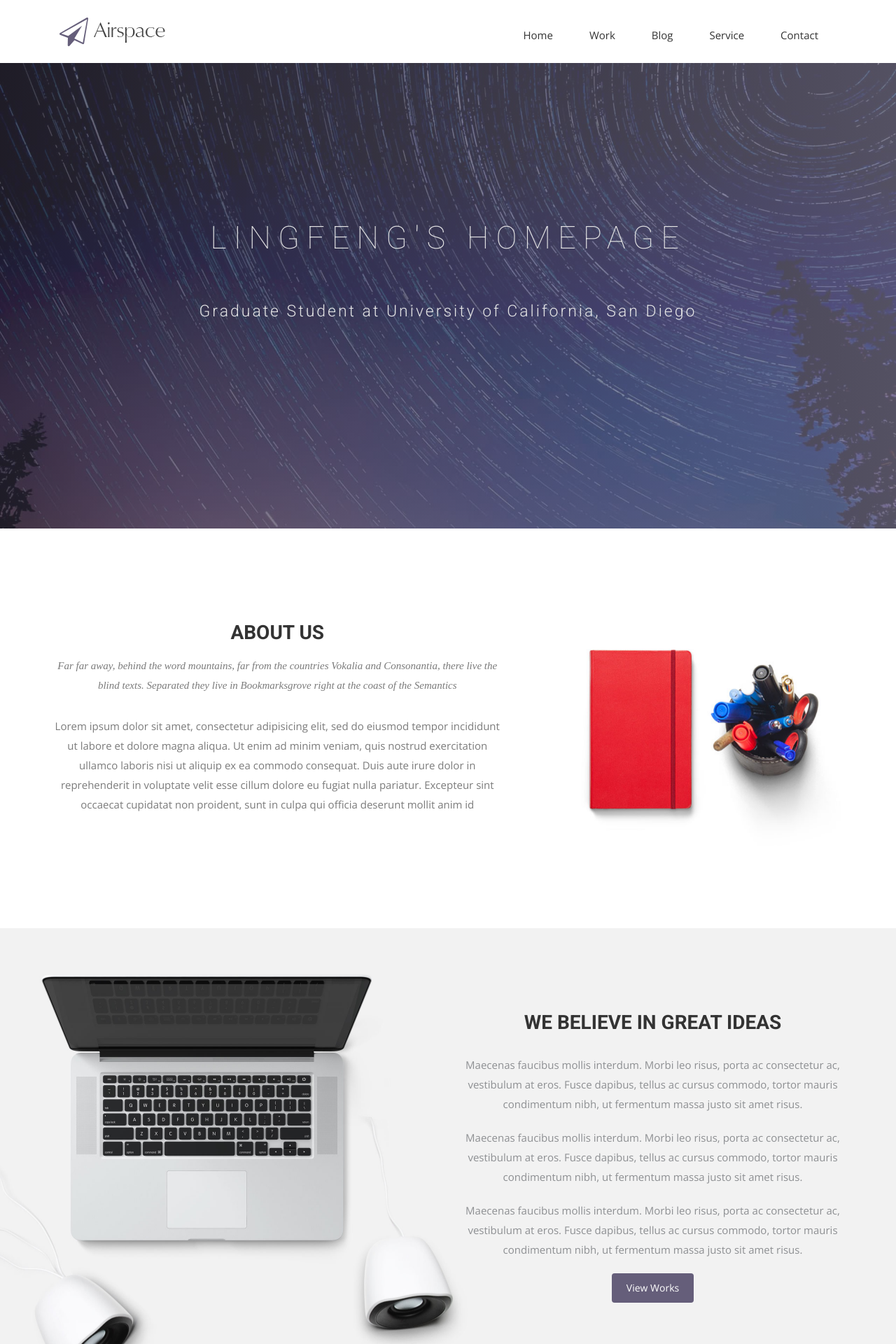
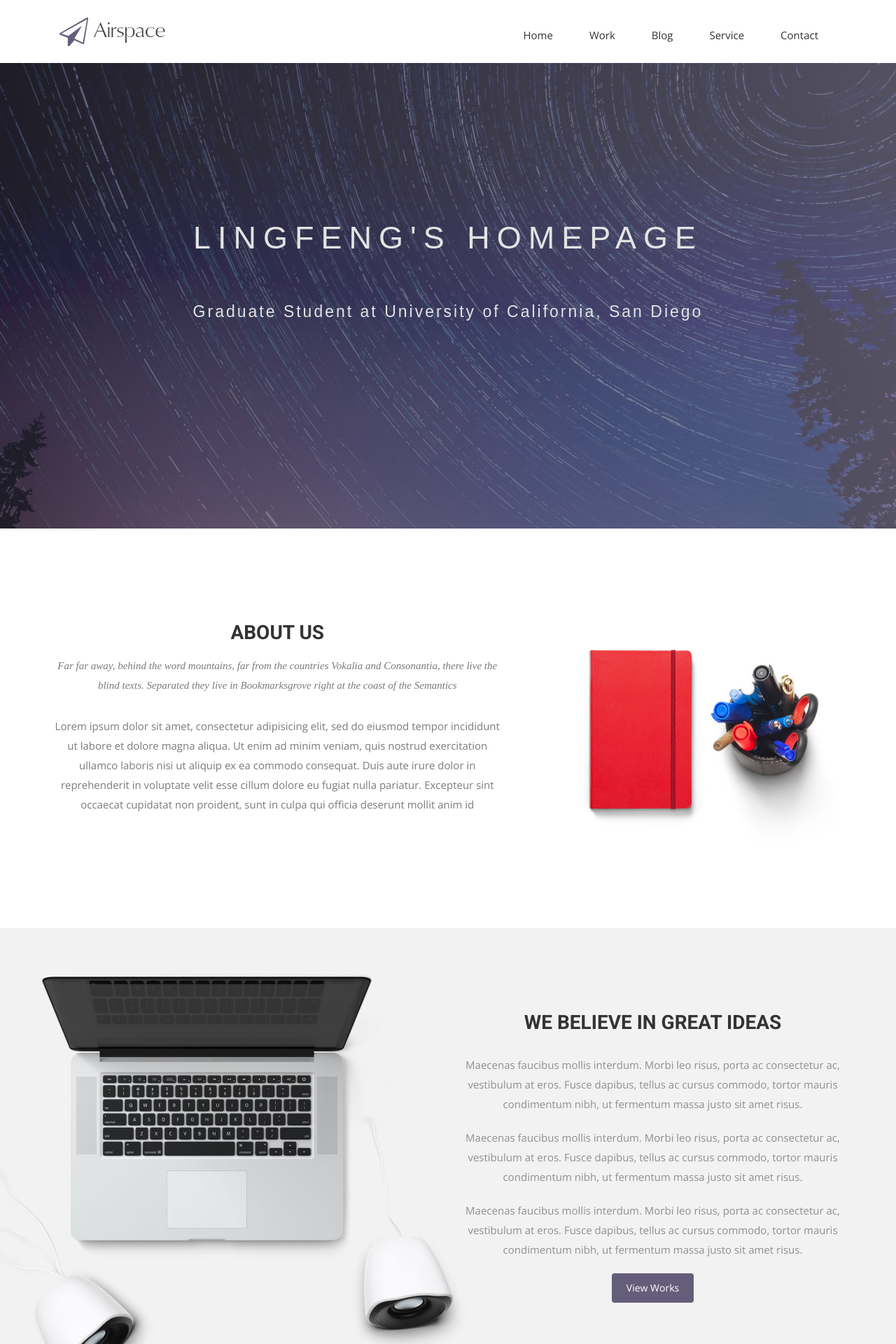
Before and after one commit to wei-lingfeng/lingfeng-wei.github.io, a Jekyll site: the page built from index.html, in a window 1280 px wide. Shown: the top 1920 px of the page at 70% size. Built offline with Jekyll 4.4.1, drawn with Linux system fonts in a browser that asks for light colours; nearby versions of some CDN libraries; some web fonts are replaced.

Commit message:
Update airspace.css

```diff
--- a/css/airspace.css
+++ b/css/airspace.css
@@ -120,7 +120,7 @@ font header .navbar-default .navbar-nav li a:hover {
   color: #E3E3E4;
 }
 #slider .block h1 {
-  font-family: 'Roboto', sans-serif;
+  font-family: 'Arial', sans-serif;
   font-weight: 100;
   font-size: 45px;
   line-height: 60px;
@@ -131,7 +131,7 @@ font header .navbar-default .navbar-nav li a:hover {
 #slider .block p {
   font-size: 23px;
   line-height: 40px;
-  font-family: 'Roboto', sans-serif;
+  font-family: 'Arial', sans-serif;
   font-weight: 300;
   letter-spacing: 3px;
   text-align: center;
```
